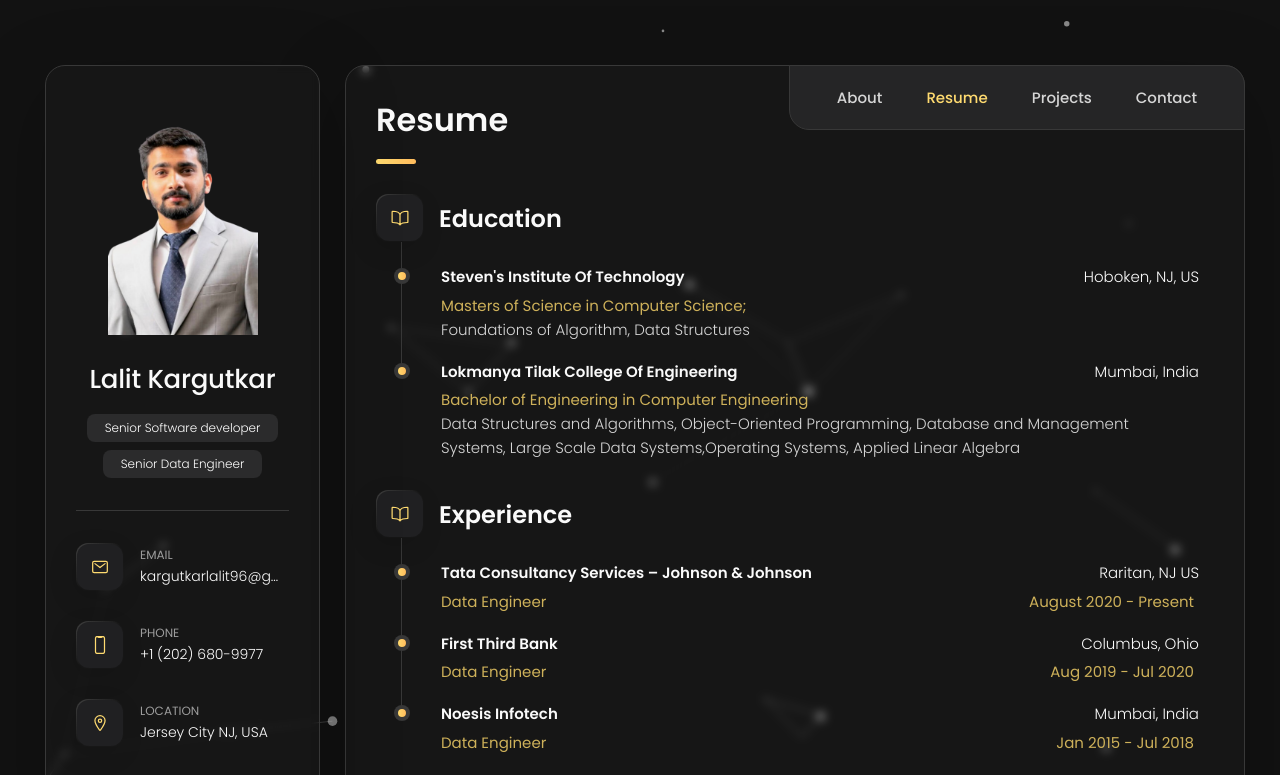
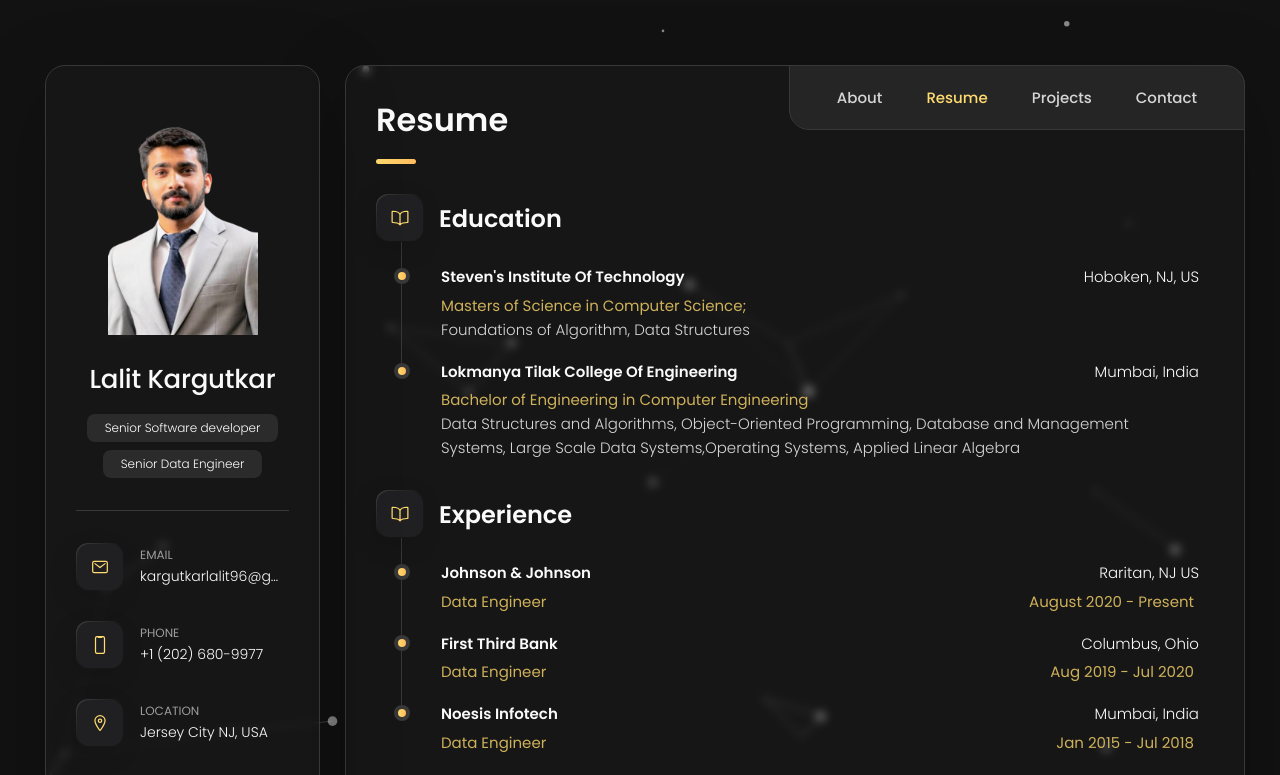
Before and after one commit to lalit53/portfolio, a plain HTML site: page index.html in a window 1280 px wide. Both pictures are taken after a click on the button "Resume". Shown: the top 775 px of the page. Drawn offline with nearby package versions, Linux system fonts and the light colour scheme.

Commit message:
Resume Change

```diff
--- a/index.html
+++ b/index.html
@@ -389,7 +389,7 @@
 
               <li class="timeline-item">
 
-                <h4 class="h4 timeline-item-title">Tata Consultancy Services – Johnson & Johnson
+                <h4 class="h4 timeline-item-title">Johnson & Johnson
                   <span class="right-align">Raritan, NJ US</span>
                 </h4>
 
```
